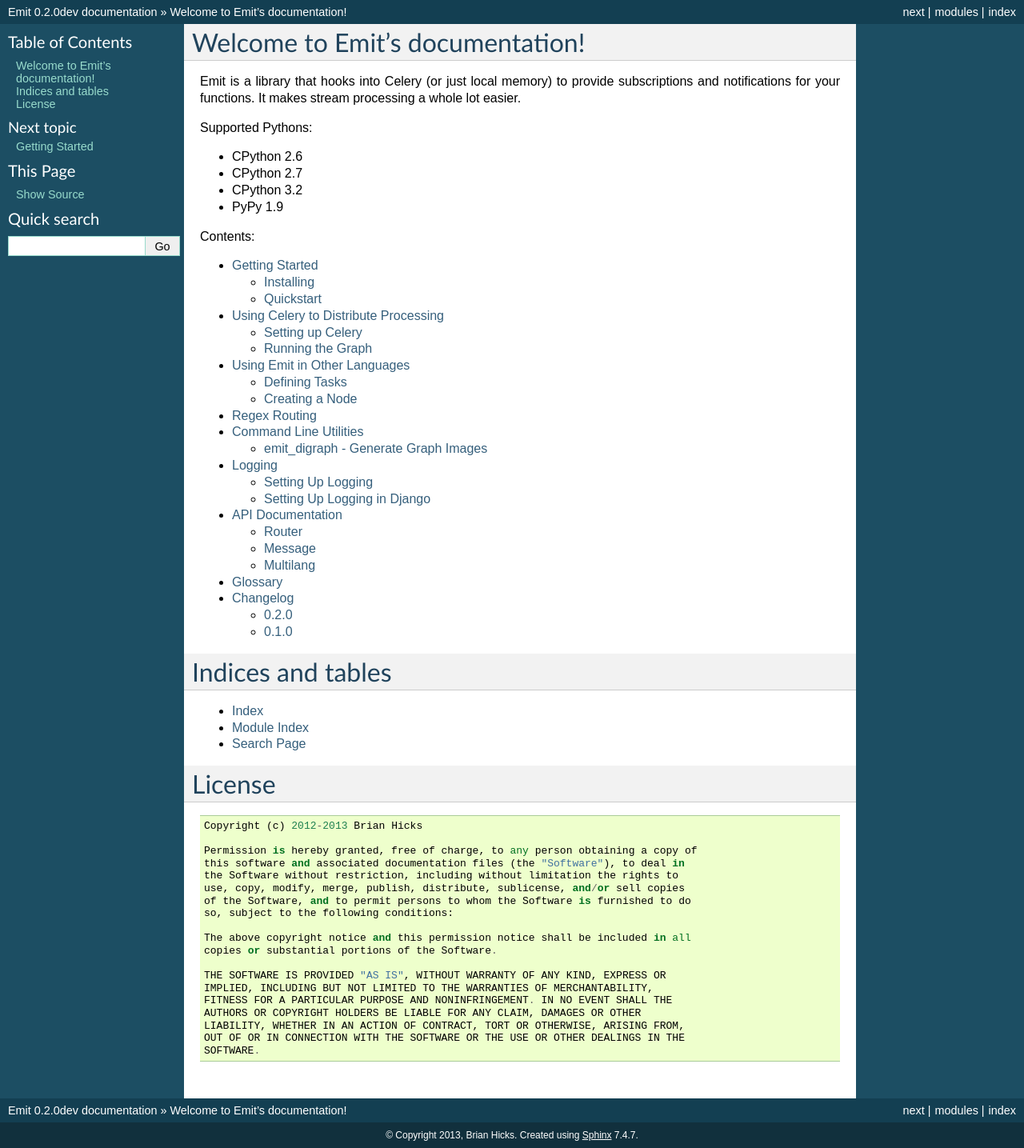
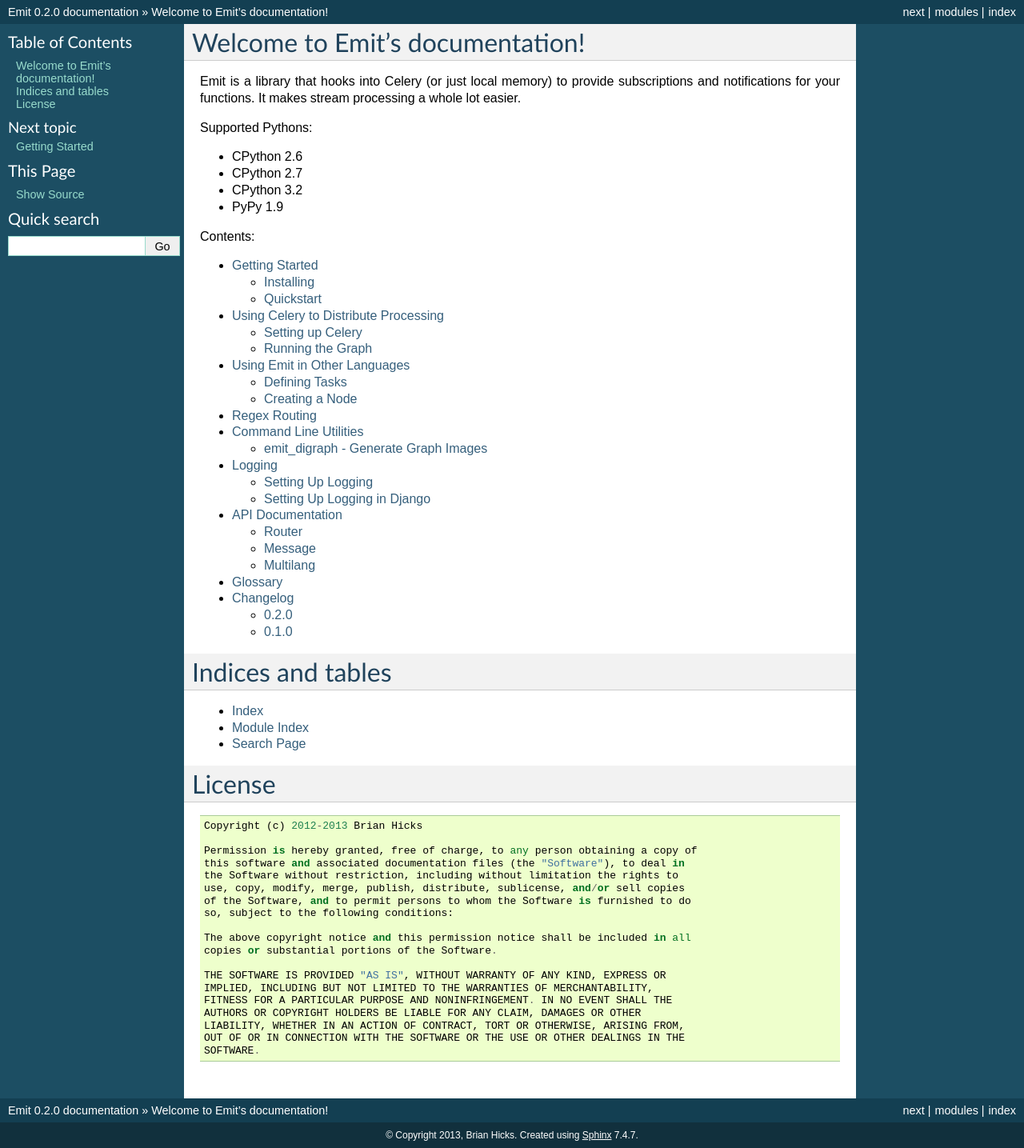
Before and after one commit to BrianHicks/emit, a Sphinx documentation site: the page built from docs/index.rst, in a window 1280 px wide. Shown: the whole page at 80% size. Built offline with Sphinx 7.4.7, drawn with Linux system fonts in a browser that asks for light colours.

Commit message:
remove pre from release in docs

```diff
--- a/docs/conf.py
+++ b/docs/conf.py
@@ -52,7 +52,7 @@
 # The short X.Y version.
 version = '0.2.0'
 # The full version, including alpha/beta/rc tags.
-release = '0.2.0dev'
+release = '0.2.0'
 
 # The language for content autogenerated by Sphinx. Refer to documentation
 # for a list of supported languages.
```
